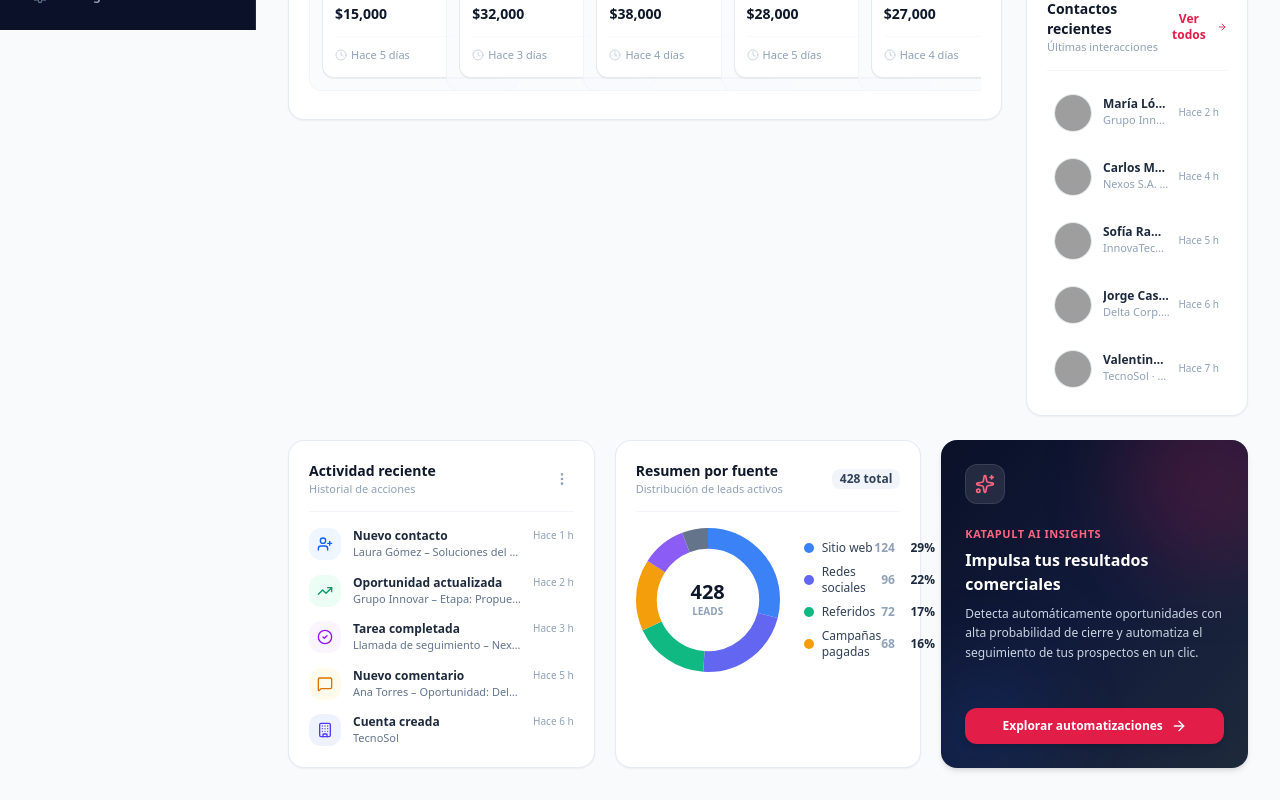
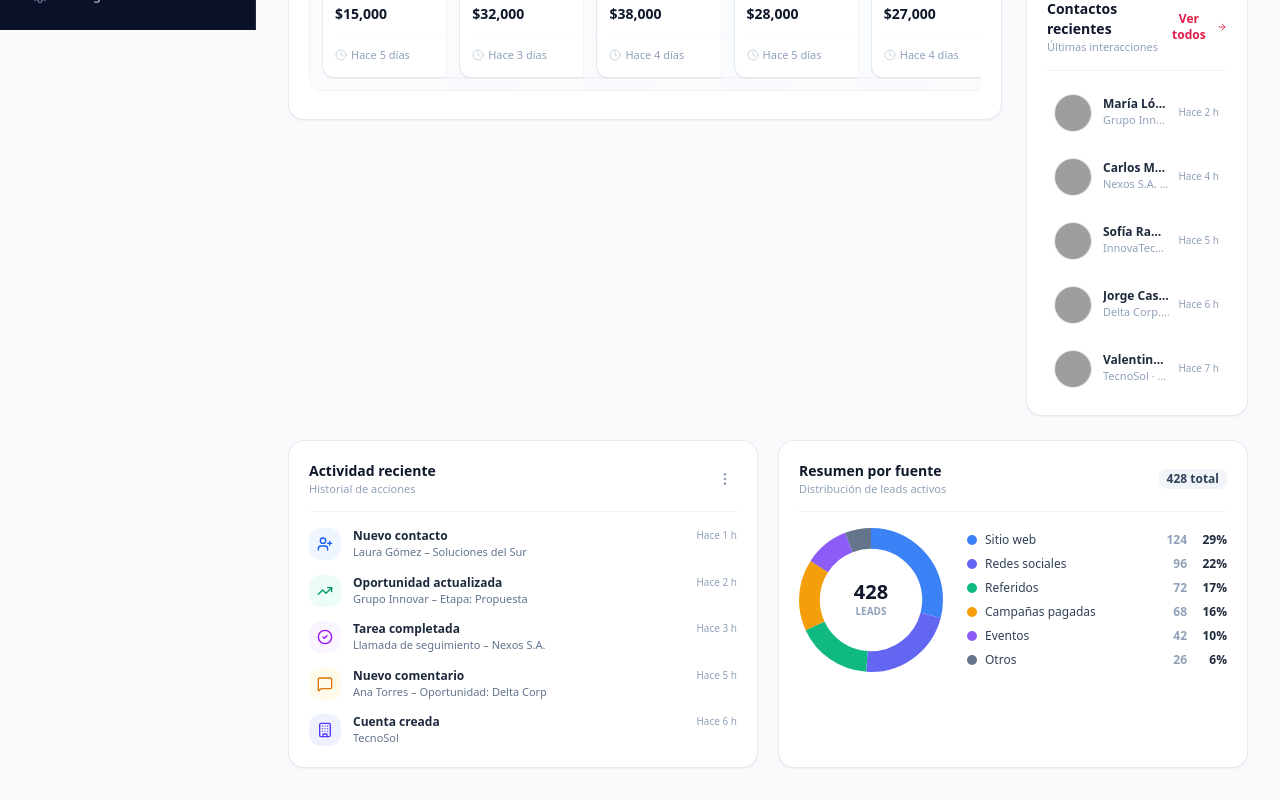
Before and after one commit to Opiate-code/katapulterp, a React (Vite) app: page / in a window 1280 px wide. Shown: the part 770-1570 px from the top of the page. Built offline with nearby package versions, Linux system fonts and the light colour scheme; grey boxes are pictures that could not be loaded.

Commit message:
chore: remove 'Impulsa tus resultados comerciales' promo card and optimize bottom layout

```diff
--- a/src/components/BottomWidgets.tsx
+++ b/src/components/BottomWidgets.tsx
@@ -5,8 +5,6 @@
   CheckCircle2,
   MessageSquare,
   Building,
-  Sparkles,
-  ArrowRight,
   Globe,
   Share2,
   Users2,
@@ -43,7 +41,7 @@
   let accumulatedPercent = 0;
 
   return (
-    <div className="grid grid-cols-1 lg:grid-cols-3 gap-5">
+    <div className="grid grid-cols-1 lg:grid-cols-2 gap-5">
       {/* 1. Actividad reciente (Audit log) */}
       <div className="bg-white rounded-2xl border border-slate-200/80 p-5 shadow-xs">
         <div className="flex items-center justify-between pb-3.5 border-b border-slate-100 mb-4">
@@ -126,7 +124,7 @@
 
           {/* Breakdown List */}
           <div className="flex-1 w-full space-y-2">
-            {LEAD_SOURCES.slice(0, 4).map((source) => {
+            {LEAD_SOURCES.map((source) => {
               const SourceIcon = sourceIcons[source.name] || Globe;
               return (
                 <div key={source.name} className="flex items-center justify-between text-xs">
@@ -149,39 +147,6 @@
           </div>
         </div>
       </div>
-
-      {/* 3. Promo card: "Impulsa tus resultados" */}
-      <div className="bg-gradient-to-br from-[#0A1128] via-[#111A3A] to-[#1E293B] rounded-2xl p-6 text-white shadow-md relative overflow-hidden flex flex-col justify-between">
-        {/* Background Decorative glow */}
-        <div className="absolute -top-12 -right-12 w-44 h-44 bg-[#E11D48]/20 rounded-full blur-2xl pointer-events-none"></div>
-        <div className="absolute -bottom-8 -left-8 w-36 h-36 bg-blue-500/10 rounded-full blur-2xl pointer-events-none"></div>
-
-        <div className="relative z-10">
-          <div className="w-10 h-10 rounded-xl bg-white/10 backdrop-blur-sm flex items-center justify-center mb-4 border border-white/10 text-[#E11D48]">
-            <Sparkles className="w-5 h-5 text-rose-400" />
-          </div>
-
-          <span className="text-[11px] font-bold text-rose-400 tracking-wider uppercase">
-            Katapult AI Insights
-          </span>
-
-          <h3 className="text-base font-extrabold mt-1 text-white">
-            Impulsa tus resultados comerciales
-          </h3>
-
-          <p className="text-xs text-slate-300 mt-2 leading-relaxed">
-            Detecta automáticamente oportunidades con alta probabilidad de cierre y automatiza el
-            seguimiento de tus prospectos en un clic.
-          </p>
-        </div>
-
-        <div className="relative z-10 pt-5">
-          <button className="w-full flex items-center justify-center gap-2 py-2.5 px-4 bg-[#E11D48] hover:bg-[#BE123C] text-white font-bold text-xs rounded-xl transition-all shadow-md hover:shadow-lg cursor-pointer">
-            <span>Explorar automatizaciones</span>
-            <ArrowRight className="w-4 h-4" />
-          </button>
-        </div>
-      </div>
     </div>
   );
 };
```
